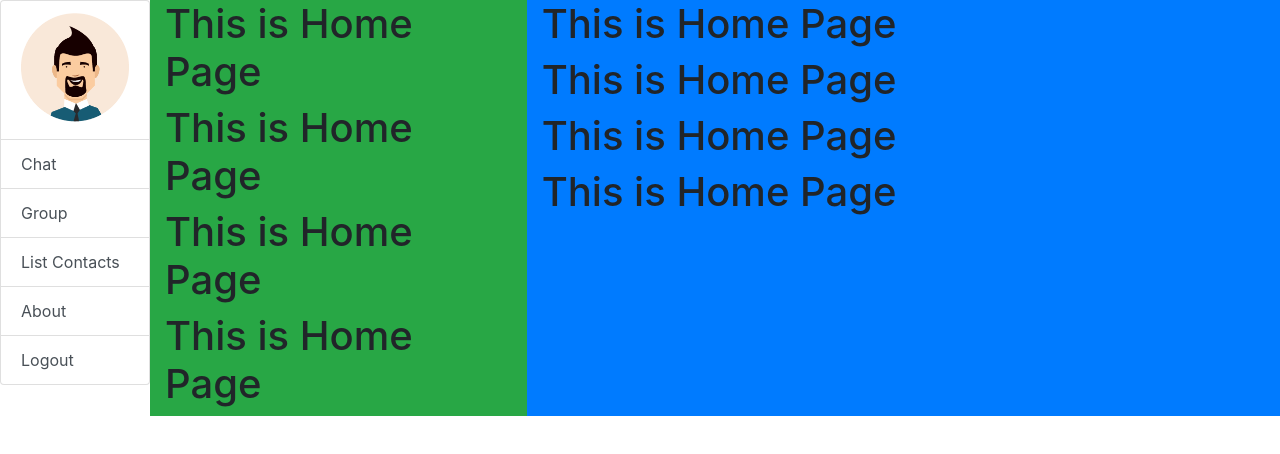
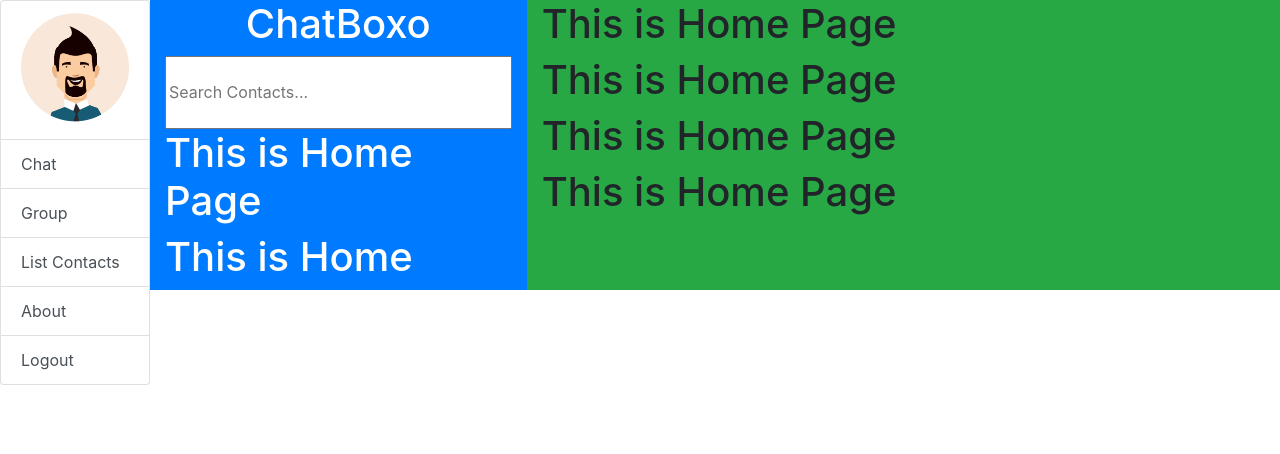
Before and after one commit to Glints-x-IB-Chat-box/chatbox-frontend, a React (Create React App) app: page /home in a window 1280 px wide. Shown: the top 454 px of the page. Built offline with nearby package versions, Linux system fonts and the light colour scheme.

Commit message:
progress terbaru

```diff
--- a/src/components/Home/Home.js
+++ b/src/components/Home/Home.js
@@ -4,14 +4,18 @@ import React from "react";
 export default function Home() {
   return (
     <div className="row mx-0">
-      <div className="col-md-4 bg-success">
-        <h1>This is Home Page</h1>
-        <h1>This is Home Page</h1>
+      <div className="col-md-4 bg-primary text-white">
+        <h1 className="text-center">ChatBoxo</h1>
+        <input
+          type="text"
+          placeholder="Search Contacts..."
+          className="w-100 h-25"
+        />
         <h1>This is Home Page</h1>
         <h1>This is Home Page</h1>
       </div>
 
-      <div className="col-md-8 bg-primary">
+      <div className="col-md-8 bg-success">
         <h1>This is Home Page</h1>
         <h1>This is Home Page</h1>
         <h1>This is Home Page</h1>
```
